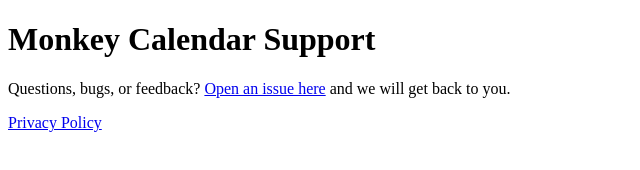
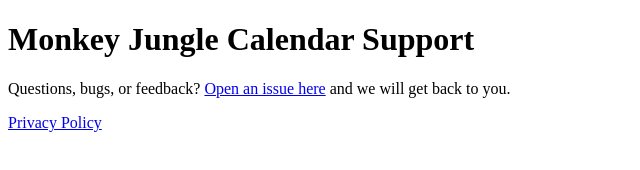
Before and after one commit to yellowmonkey-bonkers/monkey-calendar-support, a plain HTML site: page index.html in a window 1280 px wide. Shown: the whole page, without its empty margins (0-640 px from the left). Drawn offline with Linux system fonts and the light colour scheme.

Commit message:
Rename to Monkey Jungle Calendar

```diff
--- a/index.html
+++ b/index.html
@@ -1,4 +1,4 @@
-<!doctype html><meta charset="utf-8"><meta name="viewport" content="width=device-width,initial-scale=1"><title>Monkey Calendar Support</title>
-<h1>Monkey Calendar Support</h1>
+<!doctype html><meta charset="utf-8"><meta name="viewport" content="width=device-width,initial-scale=1"><title>Monkey Jungle Calendar Support</title>
+<h1>Monkey Jungle Calendar Support</h1>
 <p>Questions, bugs, or feedback? <a href="https://github.com/yellowmonkey-bonkers/monkey-calendar-support/issues">Open an issue here</a> and we will get back to you.</p>
 <p><a href="privacy.html">Privacy Policy</a></p>
```
